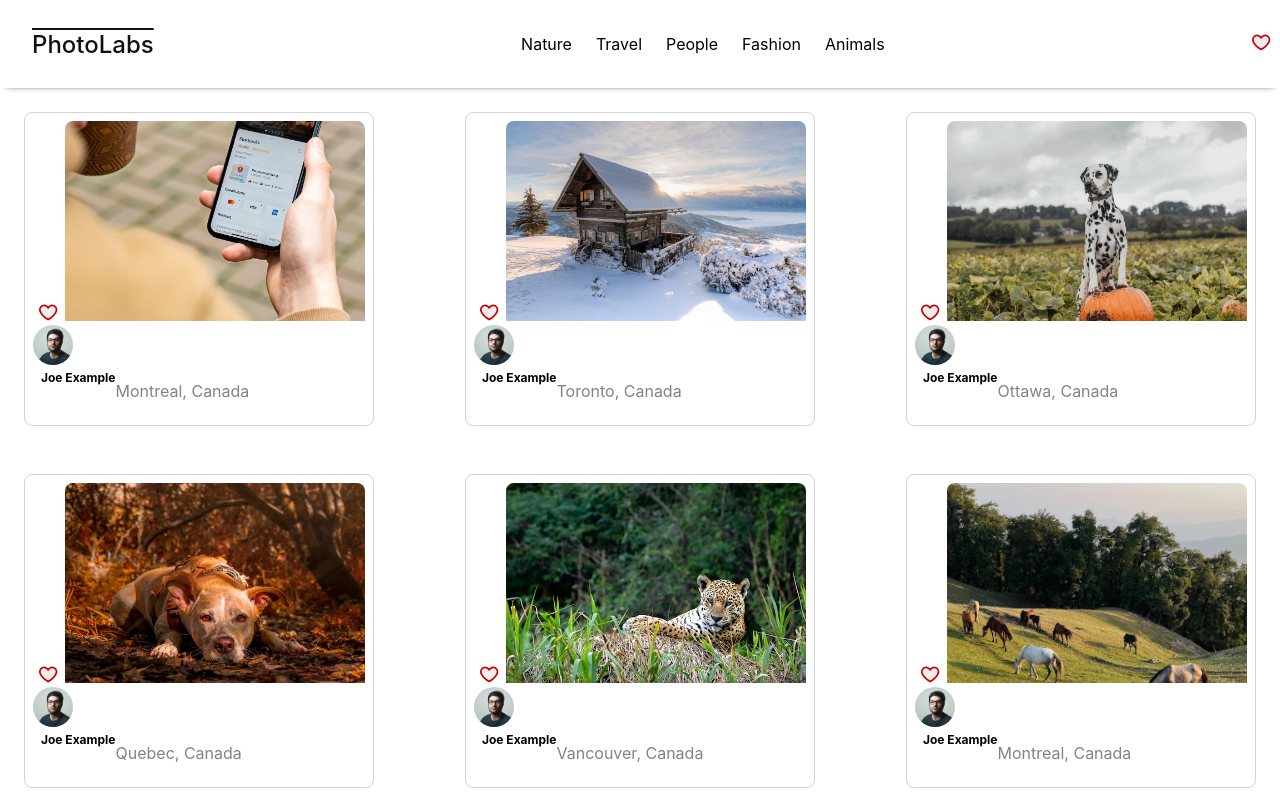
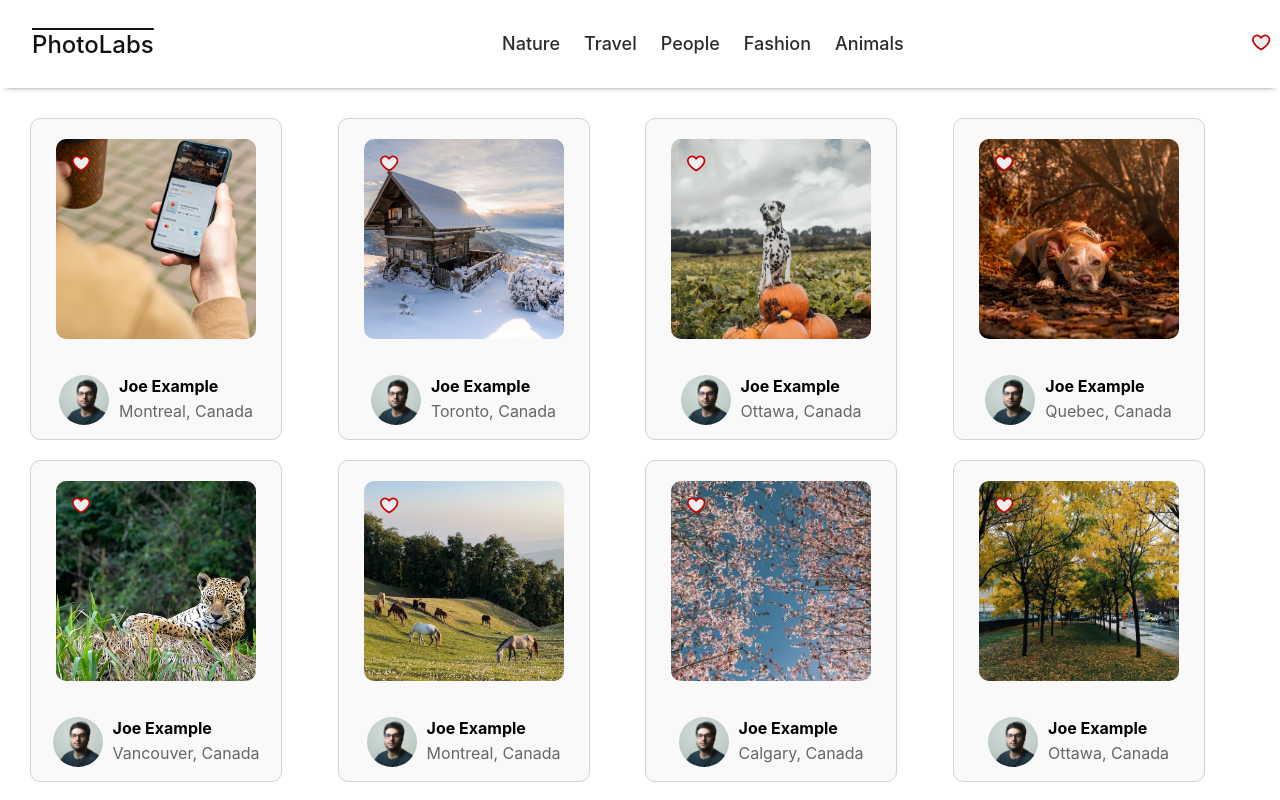
Before and after one commit to shanelbb/photolabs, a React (Create React App) app in the folder frontend/: page / in a window 1280 px wide. Shown: the top 800 px of the page. Built offline with nearby package versions, Linux system fonts and the light colour scheme; the HTML template or start-up script is replaced by a standard one.

Commit message:
Add functionality so we will have a modal that displays a larger version of the selected photo, and shows similar photos below.

```diff
--- a/frontend/src/App.jsx
+++ b/frontend/src/App.jsx
@@ -1,33 +1,27 @@
 import React, {useState, useEffect} from "react";
 import HomeRoute from "routes/HomeRoute";
-import photosData from "mocks/photos"; // Import photos mock data
-import topicsData from "mocks/topics"; // Import topics mock data
-import PhotoDetailsModal from "routes/PhotoDetailsModal";
-import {FavPhotosProvider} from "globalState/FavPhotosContext"; // Correct import
+import photosData from "mocks/photos";
+import topicsData from "mocks/topics";
+import PhotoDetailsModal from "./routes/PhotoDetailsModal";
+
+import {FavPhotosProvider} from "globalState/FavPhotosContext";
 
 const App = () => {
   const [photos, setPhotos] = useState([]);
   const [topics, setTopics] = useState([]);
   const [favPhotos, setFavPhotos] = useState([]);
-  const [selectedPhoto, setSelectedPhoto] = useState(null); // Add state for selected photo
+  const [selectedPhoto, setSelectedPhoto] = useState(null);
 
   useEffect(() => {
-    // Simulate asynchronous fetching of photos data
-    setTimeout(() => {
-      setPhotos(photosData);
-    }, 1000);
-
-    // Simulate asynchronous fetching of topics data
-    setTimeout(() => {
-      setTopics(topicsData);
-    }, 1000);
+    setPhotos(photosData);
+    setTopics(topicsData);
   }, []);
 
   const toggleFavPhoto = photo => {
-    // Add functionality here if needed, or use context
+    setFavPhotos(prevFavPhotos => (prevFavPhotos.some(favPhoto => favPhoto.id === photo.id) ? prevFavPhotos.filter(favPhoto => favPhoto.id !== photo.id) : [...prevFavPhotos, photo]));
   };
 
-  const handlePhotoClick = photo => {
+  const openModal = photo => {
     setSelectedPhoto(photo);
   };
 
@@ -37,8 +31,8 @@ const App = () => {
 
   return (
     <FavPhotosProvider>
-      <HomeRoute photos={photos} topics={topics} toggleFavPhoto={toggleFavPhoto} favPhotos={favPhotos} onPhotoClick={handlePhotoClick} />
-      {selectedPhoto && <PhotoDetailsModal photo={selectedPhoto} closeModal={closeModal} />}
+      <HomeRoute photos={photos} topics={topics} toggleFavPhoto={toggleFavPhoto} favPhotos={favPhotos} openModal={openModal} />
+      {selectedPhoto && <PhotoDetailsModal photo={selectedPhoto} closeModal={closeModal} toggleFavPhoto={toggleFavPhoto} favPhotos={favPhotos} openModal={openModal} />}
     </FavPhotosProvider>
   );
 };
--- a/frontend/src/components/PhotoFavButton.jsx
+++ b/frontend/src/components/PhotoFavButton.jsx
@@ -1,29 +1,25 @@
-import React, {useState, useEffect} from "react";
+import React from "react";
 import PropTypes from "prop-types";
 import FavIcon from "./FavIcon";
+import "../styles/PhotoFavButton.scss";
 
-const PhotoFavButton = ({initialSelected, onFavouriteChange}) => {
-  const [isSelected, setIsSelected] = useState(initialSelected);
-
-  useEffect(() => {
-    setIsSelected(initialSelected);
-  }, [initialSelected]);
-
-  const handleClick = () => {
-    setIsSelected(prevSelected => !prevSelected);
-    onFavouriteChange(!isSelected);
-  };
-
+const PhotoFavButton = ({onFavouriteChange, initialSelected}) => {
   return (
-    <button className='img-fav-btn' onClick={handleClick} style={{background: "none", border: "none", cursor: "pointer"}}>
-      <FavIcon selected={isSelected} />
+    <button
+      className={`img-fav-btn ${initialSelected ? "selected" : ""}`}
+      onClick={event => {
+        event.stopPropagation();
+        onFavouriteChange(event);
+      }}
+    >
+      <FavIcon selected={initialSelected} />
     </button>
   );
 };
 
 PhotoFavButton.propTypes = {
+  onFavouriteChange: PropTypes.func.isRequired,
   initialSelected: PropTypes.bool.isRequired,
-  onFavouriteChange: PropTypes.func.isRequired,
 };
 
 export default PhotoFavButton;
--- a/frontend/src/components/PhotoList.jsx
+++ b/frontend/src/components/PhotoList.jsx
@@ -1,21 +1,23 @@
 import React from "react";
+import PropTypes from "prop-types";
 import PhotoListItem from "./PhotoListItem";
-import PropTypes from "prop-types";
 import "../styles/PhotoList.scss";
 
-const PhotoList = ({photos, toggleFavPhoto, favPhotos, onPhotoClick}) => (
-  <ul className='photo-list'>
-    {photos.map(photo => (
-      <PhotoListItem key={photo.id} photo={photo} toggleFavPhoto={toggleFavPhoto} favPhotos={favPhotos} onPhotoClick={onPhotoClick} />
-    ))}
-  </ul>
-);
+const PhotoList = ({photos, toggleFavPhoto, favPhotos, openModal}) => {
+  return (
+    <div className='photo-list'>
+      {photos.map(photo => (
+        <PhotoListItem key={photo.id} photo={photo} toggleFavPhoto={toggleFavPhoto} isFav={favPhotos && favPhotos.some(favPhoto => favPhoto.id === photo.id)} openModal={openModal} />
+      ))}
+    </div>
+  );
+};
 
 PhotoList.propTypes = {
   photos: PropTypes.array.isRequired,
   toggleFavPhoto: PropTypes.func.isRequired,
   favPhotos: PropTypes.array.isRequired,
-  onPhotoClick: PropTypes.func.isRequired,
+  openModal: PropTypes.func.isRequired,
 };
 
 export default PhotoList;
--- a/frontend/src/components/PhotoListItem.jsx
+++ b/frontend/src/components/PhotoListItem.jsx
@@ -4,7 +4,7 @@ import {FavPhotosContext} from "globalState/FavPhotosContext";
 import PhotoFavButton from "./PhotoFavButton";
 import "../styles/PhotoListItem.scss";
 
-const PhotoListItem = ({photo, onPhotoClick}) => {
+const PhotoListItem = ({photo, openModal}) => {
   const {favPhotos, toggleFavPhoto} = useContext(FavPhotosContext);
   const isInitiallyFav = favPhotos.some(favPhoto => favPhoto.id === photo.id);
 
@@ -14,8 +14,8 @@ const PhotoListItem = ({photo, onPhotoClick}) => {
     setIsFav(isInitiallyFav);
   }, [isInitiallyFav]);
 
-  const handleFavButtonClick = isSelected => {
-    setIsFav(isSelected);
+  const handleFavButtonClick = event => {
+    event.stopPropagation();
     toggleFavPhoto(photo);
   };
 
@@ -26,7 +26,7 @@ const PhotoListItem = ({photo, onPhotoClick}) => {
   const {id = "N/A", location: {city = "Unknown City", country = "Unknown Country"} = {}, urls: {regular: imageSource = "default-image.jpg"} = {}, user: {name = "Unknown User", profile = "default-profile.jpg"} = {}} = photo;
 
   return (
-    <div className='photo-list__item' onClick={() => onPhotoClick(photo)}>
+    <div className='photo-list__item' onClick={() => openModal(photo)}>
       <div className='photo-list_image_block'>
         <PhotoFavButton onFavouriteChange={handleFavButtonClick} initialSelected={isFav} />
         <img src={imageSource} alt={`Photo ${id}`} className='photo-list__image' />
@@ -60,7 +60,7 @@ PhotoListItem.propTypes = {
       profile: PropTypes.string.isRequired,
     }).isRequired,
   }).isRequired,
-  onPhotoClick: PropTypes.func.isRequired,
+  openModal: PropTypes.func.isRequired,
 };
 
 export default PhotoListItem;
--- a/frontend/src/routes/HomeRoute.jsx
+++ b/frontend/src/routes/HomeRoute.jsx
@@ -1,12 +1,12 @@
 import React from "react";
-import TopNavigationBar from "components/TopNavigationBar";
-import PhotoList from "components/PhotoList";
 import PropTypes from "prop-types";
+import TopNavigationBar from "../components/TopNavigationBar";
+import PhotoList from "../components/PhotoList";
 
-const HomeRoute = ({photos, topics, toggleFavPhoto, favPhotos, onPhotoClick}) => (
+const HomeRoute = ({photos, topics, toggleFavPhoto, favPhotos, openModal}) => (
   <div className='HomeRoute'>
     <TopNavigationBar topics={topics} favPhotos={favPhotos} />
-    <PhotoList photos={photos} toggleFavPhoto={toggleFavPhoto} favPhotos={favPhotos} onPhotoClick={onPhotoClick} />
+    <PhotoList photos={photos} toggleFavPhoto={toggleFavPhoto} favPhotos={favPhotos} openModal={openModal} />
   </div>
 );
 
@@ -15,7 +15,7 @@ HomeRoute.propTypes = {
   topics: PropTypes.array.isRequired,
   toggleFavPhoto: PropTypes.func.isRequired,
   favPhotos: PropTypes.array.isRequired,
-  onPhotoClick: PropTypes.func.isRequired,
+  openModal: PropTypes.func.isRequired,
 };
 
 export default HomeRoute;
--- a/frontend/src/routes/PhotoDetailsModal.jsx
+++ b/frontend/src/routes/PhotoDetailsModal.jsx
@@ -1,22 +1,75 @@
 import React from "react";
 import PropTypes from "prop-types";
-
+import PhotoListItem from "components/PhotoListItem";
+import PhotoFavButton from "components/PhotoFavButton";
 import "../styles/PhotoDetailsModal.scss";
 import closeSymbol from "../assets/closeSymbol.svg";
 
-const PhotoDetailsModal = ({photo, closeModal}) => {
+const PhotoDetailsModal = ({photo, closeModal, toggleFavPhoto, favPhotos, openModal}) => {
+  if (!photo) return null;
+
+  const {
+    urls: {full},
+    user: {name, profile},
+    location,
+    similarPhotos = [],
+  } = photo;
+
+  const isFavourite = photoId => favPhotos.some(favPhoto => favPhoto.id === photoId);
+
   return (
     <div className='photo-details-modal'>
-      <button className='photo-details-modal__close-button' onClick={closeModal}>
-        <img src={closeSymbol} alt='close symbol' />
-      </button>
+      <div className='photo-details-modal__content'>
+        <button className='photo-details-modal__close-button' onClick={closeModal}>
+          <img src={closeSymbol} alt='close symbol' />
+        </button>
+        <div className='photo-details-modal__image-container'>
+          <img src={full} alt={name} className='photo-details-modal__image' />
+          <div className='photo-details-modal__fav-button'>
+            <PhotoFavButton onFavouriteChange={() => toggleFavPhoto(photo)} initialSelected={isFavourite(photo.id)} />
+          </div>
+        </div>
+        <div className='photo-details-modal__info'>
+          <img src={profile} alt={`${name}'s profile`} className='photo-details-modal__profile-image' />
+          <div className='photo-details-modal__text-info'>
+            <p className='photo-details-modal__user-name'>{name}</p>
+            <p className='photo-details-modal__location'>
+              {location.city}, {location.country}
+            </p>
+          </div>
+        </div>
+        <div className='photo-details-modal__similar-photos'>
+          <p className='photo-details-modal__similar-photos-title'>Similar Photos</p>
+          <div className='photo-details-modal__similar-photos-grid'>
+            {Object.values(similarPhotos).map(similarPhoto => (
+              <PhotoListItem key={similarPhoto.id} photo={similarPhoto} toggleFavPhoto={toggleFavPhoto} isFav={isFavourite(similarPhoto.id)} openModal={openModal} />
+            ))}
+          </div>
+        </div>
+      </div>
     </div>
   );
 };
 
 PhotoDetailsModal.propTypes = {
-  photo: PropTypes.object.isRequired,
+  photo: PropTypes.shape({
+    urls: PropTypes.shape({
+      full: PropTypes.string.isRequired,
+    }).isRequired,
+    user: PropTypes.shape({
+      name: PropTypes.string.isRequired,
+      profile: PropTypes.string.isRequired,
+    }).isRequired,
+    location: PropTypes.shape({
+      city: PropTypes.string.isRequired,
+      country: PropTypes.string.isRequired,
+    }).isRequired,
+    similarPhotos: PropTypes.object.isRequired,
+  }).isRequired,
   closeModal: PropTypes.func.isRequired,
+  toggleFavPhoto: PropTypes.func.isRequired,
+  favPhotos: PropTypes.array.isRequired,
+  openModal: PropTypes.func.isRequired,
 };
 
 export default PhotoDetailsModal;
--- a/frontend/src/styles/PhotoList.scss
+++ b/frontend/src/styles/PhotoList.scss
@@ -1,10 +1,10 @@
 .photo-list {
-  display: flex;
-  flex-wrap: wrap;
-  justify-content: space-between;
+  display: grid;
+  grid-template-columns: repeat(auto-fit, minmax(280px, 1fr));
+  grid-gap: 20px 10px;
   list-style-type: none;
-  margin: 0;
-  padding: 0;
+  margin: 30px;
+  padding: 0px;
 }
 
 .photo-list:after {
--- a/frontend/src/styles/PhotoListItem.scss
+++ b/frontend/src/styles/PhotoListItem.scss
@@ -1,48 +1,71 @@
 .photo-list__item {
-  margin: 24px;
-  padding: 8px;
-  border-width: 0.5px;
-  border-color: lightgray;
-  border-style: solid;
-  border-radius: 8px;
-  max-width: fit-content;
+  margin: 0;
+  padding: 20px;
+  border: 1px solid lightgray;
+  border-radius: 10px;
+  display: flex;
+  flex-direction: column;
+  align-items: center;
+  background-color: #f9f9f9;
+  width: 210px;
+  height: 280px;
+  position: relative;
+}
+
+.photo-list_image_block {
+  position: relative;
+  cursor: pointer;
 }
 
 .photo-list__image {
-  user-select: none;
-  width: 300px;
+  width: 200px;
   height: 200px;
   object-fit: cover;
+  border-radius: 10px;
 }
 
-.photo-list__image {
-  border-radius: 8px 8px 0px 0px;
-  user-select: none;
-  width: 300px;
-  height: 200px;
-  object-fit: cover;
+.img-fav-btn {
+  position: absolute;
+  left: 10px;
+  top: 10px;
+  background: none;
+  border: none;
+  cursor: pointer;
+  font-size: 24px;
+  color: white;
+  transition: color 0.3s ease-in-out;
+}
+
+.img-fav-btn.selected {
+  color: red;
+}
+
+.photo-list__user-container {
+  display: flex;
+  margin-top: 20px;
+  align-items: center;
 }
 
 .photo-list__user-profile {
+  width: 50px;
+  height: 50px;
   object-fit: cover;
-  border-radius: 100%;
-  vertical-align: middle;
-  margin-right: 8px;
-  width: 40px;
-  height: 40px;
+  border-radius: 50%;
+  margin-right: 10px;
 }
 
 .photo-list__user-details {
-  display: flex;
+  flex: 1;
 }
 
 .photo-list__user-info {
-  margin-top: 5px;
-  font-weight: 700;
-  font-size: 12px;
-  margin-left: 8px;
+  margin-bottom: 5px;
+  font-weight: bold;
+  font-size: 16px;
 }
 
 .photo-list__user-location {
-  color: #838383;
+  font-size: 16px;
+  color: #666;
+  margin-top: 5px;
 }
--- a/frontend/src/styles/TopicListItem.scss
+++ b/frontend/src/styles/TopicListItem.scss
@@ -3,16 +3,14 @@
   margin-left: 24px;
 }
 
-.topic-list__item a {
+.topic-list__item span {
+  font-size: 18px;
+  text-decoration: none;
+  font-weight: 500;
   color: #2b2b2b;
-  text-decoration: none;
-  span {
-    font-size: 18px;
-    font-weight: 500;
 
-    &:hover {
-      text-decoration: overline;
-      color: #111;
-    }
+  &:hover {
+    text-decoration: overline;
+    color: #111;
   }
 }
```
Also changed, not shown: frontend/src/styles/PhotoDetailsModal.scss (+89 -55 lines).
